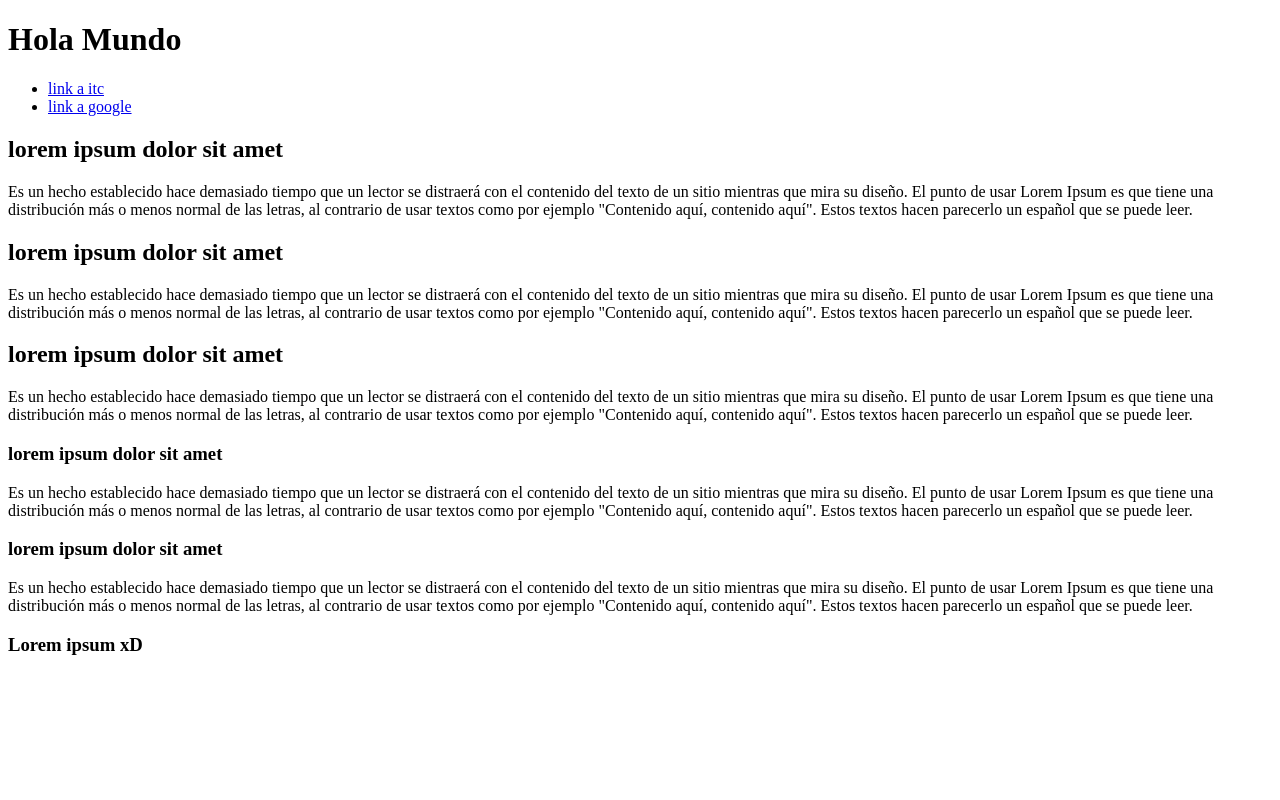
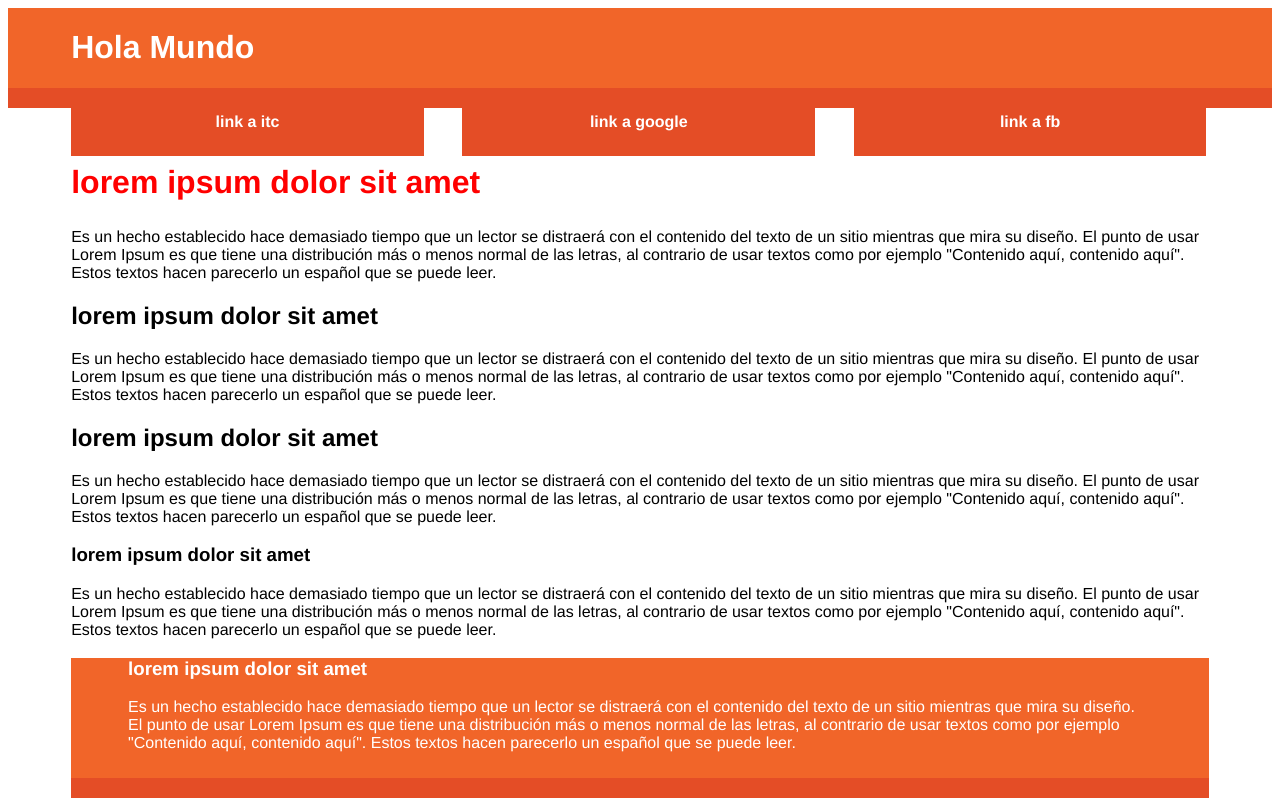
Before and after one commit to Eduardo12030763/programacion_WEB2015, a plain HTML site: page Practicas/Practica1/index.html in a window 1280 px wide. Shown: the top 800 px of the page. Drawn offline with Linux system fonts and the light colour scheme.

Commit message:
no me salia

```diff
--- a/Practicas/Practica1/css/estilo.css
+++ b/Practicas/Practica1/css/estilo.css
@@ -0,0 +1,121 @@
+body
+{
+	font-size: 1em; /*puede ser en in || cm || px*/ /*1em es que el tamaño por defecto*/
+	font-family: Helvetica;
+}
+
+.container
+{
+	width: 90%;  /*ancho respecto a todo el navegador*/
+	margin: 0 5%;   /*margern exterior, si es con dos valores es el primero para arriba y abajo y el segundo para izq y der, uno solo es para todos*/
+	/*padding: 2px 4px 10px 0px;	/*margen  inferior, arriba, derecha, abajo, izquiera, aquí es para los cuatro pero puede ser 1, dos o cuatro, igual que margin*/*/
+}
+
+/*colores*/
+
+.header-container
+{
+	border-bottom: 20px solid #E44d26
+}
+
+.footer-container, .main aside
+{
+	border-bottom: 20px solid #E44d26
+}
+
+.header-container, .footer-container, .main aside
+{
+	background: #F16529
+}
+
+.title
+{
+	color: white;
+}
+
+/*estilo adaptable, empezando de la resolución más baja*/
+/*estilo celular*/
+nav ul
+{
+	margin: 0;
+	padding: 0;
+}
+nav a
+{
+	display: block;
+	margin-bottom: 10px;
+	padding: 15px 0;
+	text-align: center;
+	text-decoration: none;
+	font-weight: bold;
+	color: white;
+	background: #E44d26;
+}
+
+nav a:hover,nav a:visited
+{
+	color: white;
+}
+
+nav a:hover
+{
+	text-decoration: underline;
+}
+.main
+{
+	padding: 30px 0;
+}
+.main article h1
+{
+	font-size: 2em;
+}
+.main aside
+{
+	color:white;
+	padding: 0px 5% 10px;
+}
+
+.footer-container footer
+{
+	color: white;
+	padding: 20px 0;
+}
+.clearfix:before, .clearfis:after
+{
+	content: " ";
+	display: table;
+}
+.clearfix:after
+{
+	clear: both;
+}
+
+/*estilo para pantallas más anchas que 480px*/
+@media only screen and (min-width: 480px)
+{
+	h1
+	{
+		color: red;
+	}
+	nav a
+	{
+			float: left;
+			width: 27%;
+			margin: 0 1.7%;
+			padding: 25px 2%;
+			margin-bottom: 0;
+	}
+	nav li:first-child a
+	{
+		margin-left: 0;
+	}
+	nav li:last-child a
+	{
+		margin-right: 0;
+	}
+	nav ul li
+	{
+		display: inline;
+	}
+} /*min-width: 480px*/
+*/
--- a/Practicas/Practica1/index.html
+++ b/Practicas/Practica1/index.html
@@ -2,6 +2,9 @@
 <html>
 	<head>
 		<title>Practica 1</title>
+		<meta name="viewport" content="width-device-witdth">
+		<link rel="stylesheet" type="text/css" href="css/estilo.css">
+		<meta charset="utf-8">
 	</head>
 	<body>
 		<div class="header-container" id="header1"> <!-- aqui se pueden definir atributos-->
@@ -11,12 +14,13 @@
 					<ul>
 						<li><a href="http://www.itc.mx" target="_blank">link a itc</a></li>
 						<li><a href="http://www.google.com">link a google</a></li>
+						<li><a href="http://www.facebook.com" target="_blank">link a fb</a></li>
 					</ul>
 				</nav>
 			</header>
 		</div>
 		<div class="main-container">
-			<div class="main container clearfix">
+			<div class="main container clearfix"> <!--clearfix sirve para que no se pueda incluir elementos a la der ni izq-->
 				<article>
 					<header>
 						<h1>lorem ipsum dolor sit amet</h1>    <!--etiquetas para titulos, desde h1 hasta h6-->
```
